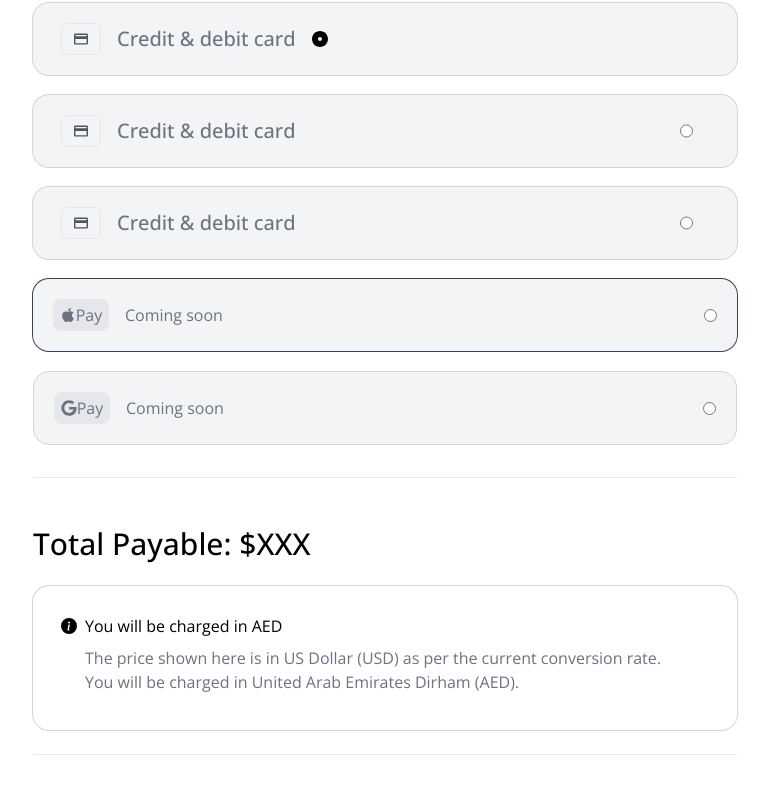
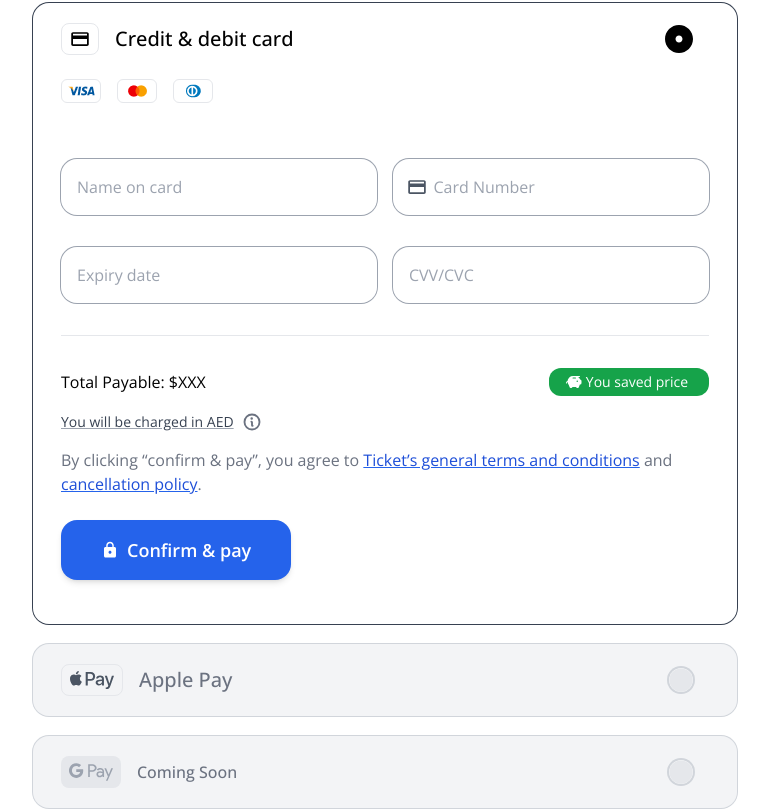
Before and after one commit to warmachine028/magnifico, a React (Vite) app: page /payment in a window 1280 px wide. Shown: the part 1435-2246 px from the top of the page, without its empty margins (63-832 px from the left). Built offline with nearby package versions, Linux system fonts and the light colour scheme.

Commit message:
feat: payment section

```diff
--- a/src/components/CreditCardForm.jsx
+++ b/src/components/CreditCardForm.jsx
@@ -1,5 +1,5 @@
 import { DinersClub, MasterCard, Visa } from '../assets'
-import { PiPiggyBankFill } from 'react-icons/pi'
+import { PiInfoBold, PiInfoLight, PiPiggyBankFill } from 'react-icons/pi'
 import { BsInfoCircleFill } from 'react-icons/bs'
 import { MdLock } from 'react-icons/md'
 import { IoMdCard } from 'react-icons/io'
@@ -25,7 +25,7 @@ const CreditCardForm = () => {
 						<input className="h-14 w-1/2 rounded-2xl px-4 ring-1 ring-gray-400 after:ml-0.5 after:text-red-500 placeholder:after:content-['*']" placeholder="Name on card" required autoComplete="cc-name" type="text" />
 						<div className="relative w-1/2">
 							<div className="pointer-events-none absolute inset-y-0 start-0 flex items-center ps-3.5">
-								<IoMdCard className="text-gray-600" />
+								<IoMdCard className="size-5 text-gray-600" />
 							</div>
 							<input type="email" className="h-14 w-full rounded-2xl px-4 ps-10 text-gray-400 ring-1 ring-gray-400" placeholder="Card Number" autoComplete="cc-number" required />
 						</div>
@@ -47,22 +47,22 @@ const CreditCardForm = () => {
 					<Link to="#" className="text-sm text-gray-700 underline decoration-gray-400">
 						You will be charged in AED
 					</Link>
-					<BsInfoCircleFill color="gray" className="cursor-pointer" />
+					<PiInfoBold className="size-5 cursor-pointer text-gray-500" />
 				</div>
 				<p className="text-gray-500">
-					By clicking “confirm & pay”, you agree to
+					By clicking “confirm & pay”, you agree to{' '}
 					<Link to="#" className="text-blue-700 underline decoration-blue-600">
 						Ticket’s general terms and conditions
-					</Link>
-					and
+					</Link>{' '}
+					and{' '}
 					<Link to="#" className="text-blue-700 underline decoration-blue-600">
 						cancellation policy
 					</Link>
 					.
 				</p>
-				<button type="submit" className="my-6 flex items-center justify-center gap-2 rounded-lg bg-blue-600 pb-4 pl-11 pr-11 pt-4 text-lg font-semibold text-white shadow-md sm:pb-3 sm:pl-10 sm:pr-10 sm:pt-3">
+				<button type="submit" className="my-6 flex items-center justify-center gap-2 rounded-2xl bg-blue-600 px-10 py-4 text-lg font-semibold text-white shadow-md">
 					<MdLock />
-					Confirm & Pay
+					Confirm & pay
 				</button>
 			</div>
 		</form>
--- /dev/null
+++ b/src/components/PaymentOption.jsx
@@ -0,0 +1,24 @@
+import { FaCircle } from 'react-icons/fa'
+import { ImRadioChecked2 } from 'react-icons/im'
+
+const PaymentOption = ({ children, name, icon, disabled, defaultChecked }) => {
+	return (
+		<label className="cursor-pointer">
+			<input name="paymentMode" disabled={disabled} className="peer sr-only" type="radio" defaultChecked={defaultChecked} />
+			<div className="group relative my-5 cursor-pointer rounded-2xl bg-gray-100 px-7 py-5 ring-1 ring-gray-300 peer-checked:bg-white peer-checked:ring-gray-700">
+				<div className="relative flex items-center gap-4">
+					<div className="flex h-8 items-center justify-center rounded-lg border px-2 text-gray-600 peer-checked:group-[]:text-black peer-disabled:group-[]:border-0 peer-disabled:group-[]:bg-gray-200 peer-disabled:group-[]:text-gray-400">{icon}</div>
+					<h6 className="text-xl font-medium text-gray-500 peer-checked:group-[]:text-black peer-disabled:group-[]:hidden">{name}</h6>
+					<h6 className="hidden font-medium text-gray-500 peer-disabled:group-[]:block">Coming Soon</h6>
+					<div className="pointer-events-none absolute inset-y-0 end-0 flex items-center pe-4 text-gray-200 peer-checked:group-[]:text-black">
+						<ImRadioChecked2 className="hidden size-7 peer-checked:group-[]:block" />
+						<FaCircle className="size-6 rounded-full ring-2 ring-gray-300 peer-checked:group-[]:hidden" />
+					</div>
+				</div>
+				<div className="hidden peer-checked:group-[]:block">{children}</div>
+			</div>
+		</label>
+	)
+}
+
+export default PaymentOption
--- a/src/components/index.js
+++ b/src/components/index.js
@@ -3,4 +3,5 @@ export { default as Navbar } from './Navbar'
 export { default as SecondaryButton } from './SecondaryButton'
 export { default as DestinationCard } from './DestinationCard'
 export { default as CreditCardForm } from './CreditCardForm'
+export { default as PaymentOption } from './PaymentOption'
 export { default as Footer } from './Footer'
--- a/src/sections/PaymentMode.jsx
+++ b/src/sections/PaymentMode.jsx
@@ -1,71 +1,19 @@
 import { IoMdCard } from 'react-icons/io'
-import { FaApple, FaGoogle } from 'react-icons/fa'
-import { CreditCardForm } from '../components'
-import { ImRadioChecked2 } from 'react-icons/im'
+import { FaApplePay, FaGooglePay } from 'react-icons/fa'
+import { CreditCardForm, PaymentOption } from '../components'
 
 const PaymentMode = () => {
 	return (
 		<section id="payment-mode" className="my-8">
 			<h6 className="mt-10 text-3xl font-medium">Select your mode of payment</h6>
 			<p className="py-5 text-xl font-light text-gray-700">Payments with Tickets are secure and encrypted.</p>
-			<label className="cursor-pointer">
-				<input name="paymentMode" className="peer sr-only" type="radio" />
-				<div className="group relative my-5 cursor-pointer rounded-2xl bg-gray-100 px-7 py-5 ring-1 ring-gray-300 peer-checked:bg-white peer-checked:ring-gray-700">
-					<div className="flex items-center gap-4">
-						<div className="flex h-8 w-10 items-center justify-center rounded-md border">
-							<IoMdCard className="text-gray-600" />
-						</div>
-						<h6 className="text-xl font-medium text-gray-500 peer-checked:group-[]:text-black">Credit & debit card</h6>
-						<ImRadioChecked2 />
-					</div>
-					{/* <CreditCardForm/> */}
-				</div>
-			</label>
-			<div className="my-5 rounded-2xl bg-gray-100 px-7 py-5 ring-1 ring-gray-300 has-[:checked]:bg-white has-[:checked]:ring-gray-700">
-				<div className="relative flex items-center gap-4">
-					<div className="flex h-8 w-10 items-center justify-center rounded-md border">
-						<IoMdCard className="text-gray-600" />
-					</div>
-					<input name="paymentMode" className="peer absolute inset-y-0 end-4" type="radio" />
-					<h6 className="text-xl font-medium text-gray-500 peer-checked:text-black">Credit & debit card</h6>
-				</div>
-				{/* <CreditCardForm/> */}
-			</div>
-			<div className="my-5 rounded-2xl bg-gray-100 px-7 py-5 ring-1 ring-gray-300 has-[:checked]:bg-white has-[:checked]:ring-gray-700">
-				<div className="relative flex items-center gap-4">
-					<div className="flex h-8 w-10 items-center justify-center rounded-md border">
-						<IoMdCard className="text-gray-600" />
-					</div>
-					<input name="paymentMode" className="peer absolute inset-y-0 end-4" type="radio" />
-					<h6 className="text-xl font-medium text-gray-500 peer-checked:text-black">Credit & debit card</h6>
-				</div>
-				{/* <CreditCardForm/> */}
-			</div>
-
-			<div className="my-5 rounded-2xl bg-gray-100 p-5 text-gray-600 ring-1 ring-gray-700">
-				<div className="flex items-center justify-between">
-					<div className="flex items-center gap-4">
-						<div className="flex h-8 w-14 items-center justify-center rounded-lg border bg-gray-200 text-gray-500">
-							<FaApple />
-							<p className="">Pay</p>
-						</div>
-						<h6 className="text-gray-500">Coming soon</h6>
-					</div>
-					<input name="paymentMode" type="radio" />
-				</div>
-			</div>
-			<div className="my-5 rounded-2xl border border-gray-300 bg-gray-100 p-5 text-gray-600">
-				<div className="flex items-center justify-between">
-					<div className="flex items-center gap-4">
-						<div className="flex h-8 w-14 items-center justify-center rounded-lg border bg-gray-200 text-gray-500">
-							<FaGoogle />
-							<p className="">Pay</p>
-						</div>
-						<h6 className="text-gray-500">Coming soon</h6>
-					</div>
-					<input name="paymentMode" type="radio" />
-				</div>
-			</div>
+			<PaymentOption name="Credit & debit card" defaultChecked icon={<IoMdCard className="size-5" />}>
+				<CreditCardForm />
+			</PaymentOption>
+			<PaymentOption name="Apple Pay" icon={<FaApplePay className="size-11" />}>
+				<CreditCardForm />
+			</PaymentOption>
+			<PaymentOption name="Google Pay" disabled icon={<FaGooglePay className="size-11" />} />
 		</section>
 	)
 }
```
